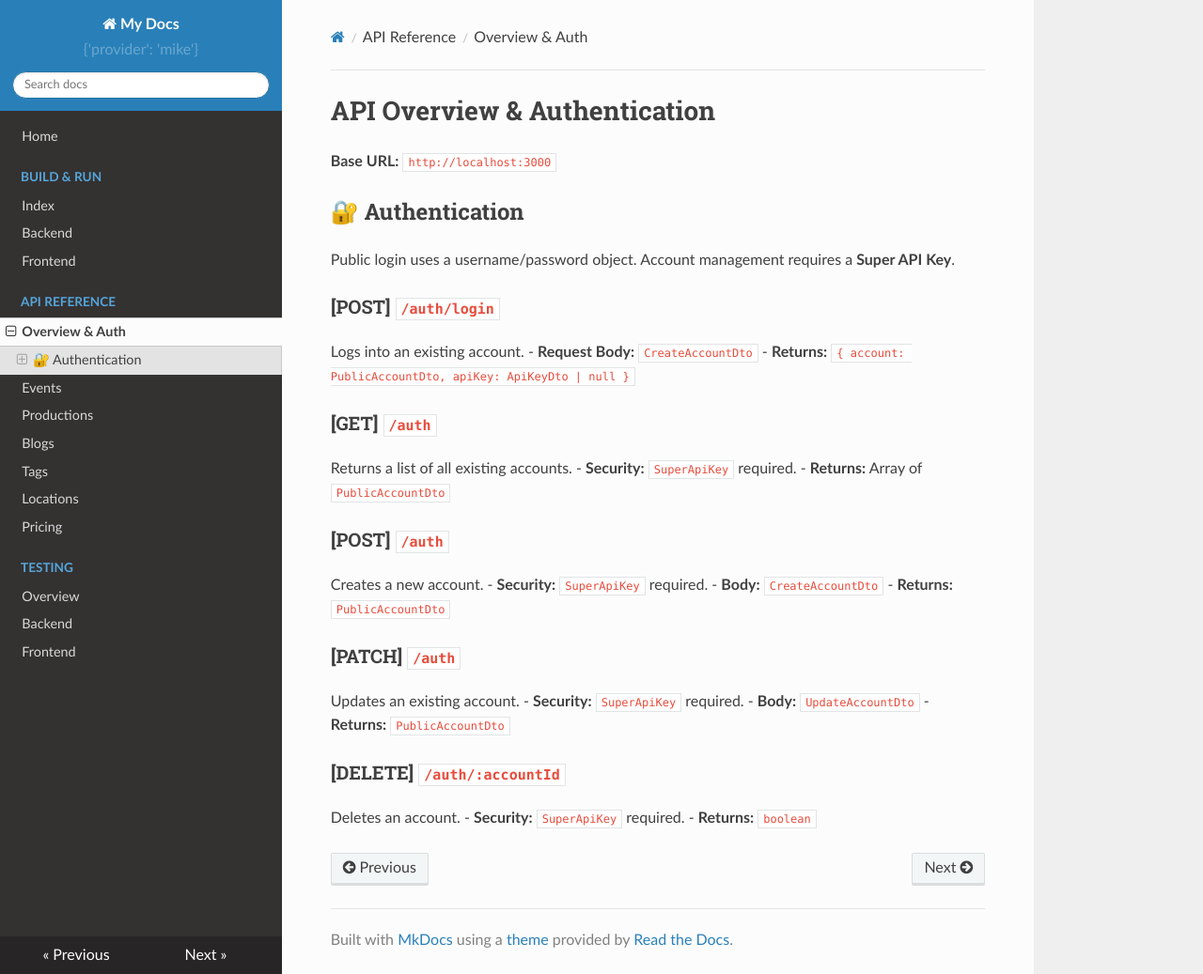
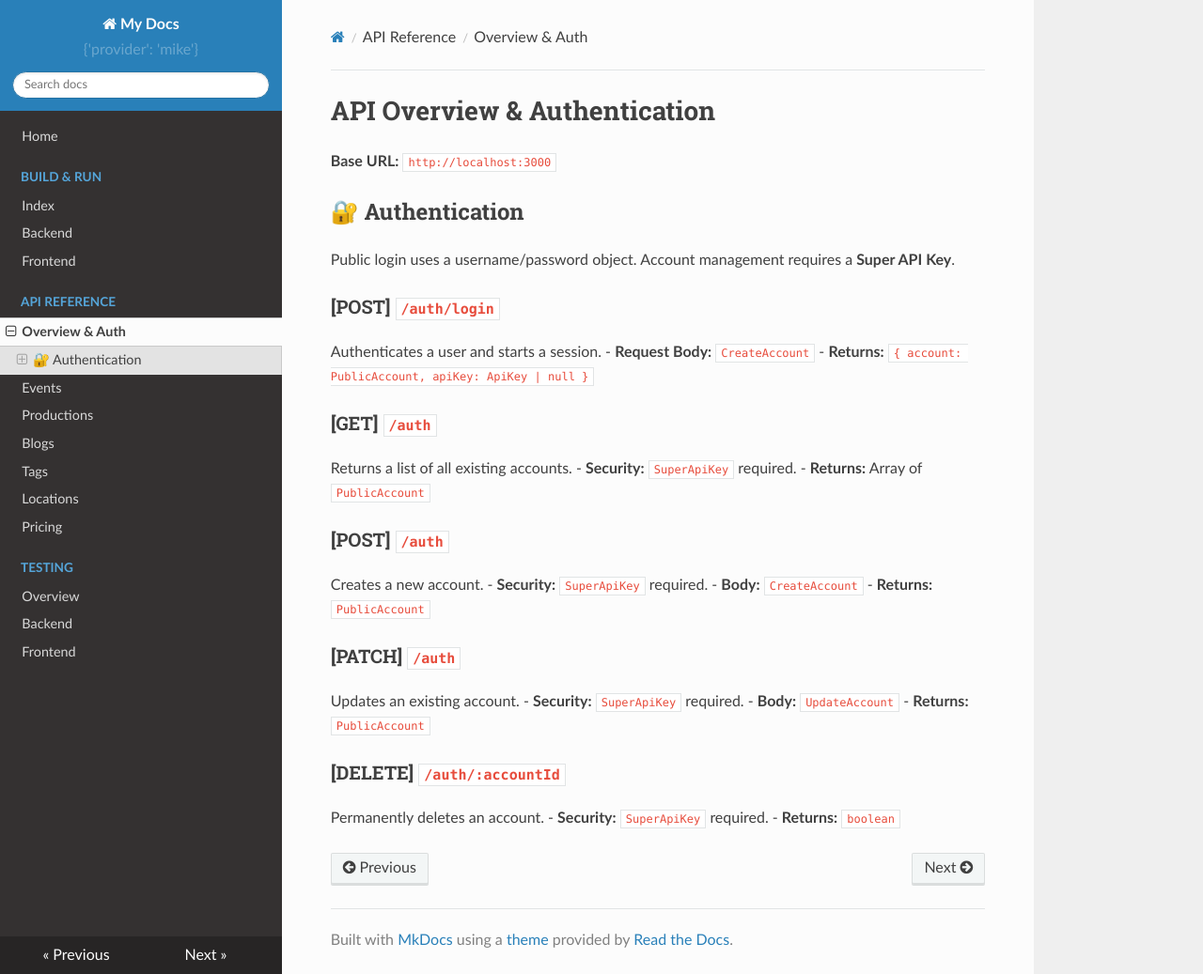
Before and after one commit to SELab-2/viernulvier-4, an MkDocs documentation site: the page built from docs/api/index.md, in a window 1280 px wide and 1037 px high. Shown: the whole window at 94% size. Built offline with MkDocs 1.6.1, drawn with Linux system fonts in a browser that asks for light colours; nearby versions of some CDN libraries.

Commit message:
Deleted useless file anddddd forgot to press save on a file again :)))))

```diff
--- a/docs/api/index.md
+++ b/docs/api/index.md
@@ -6,28 +6,28 @@
 Public login uses a username/password object. Account management requires a **Super API Key**.
 
 ### [POST] `/auth/login`
-Logs into an existing account.
-- **Request Body:** `CreateAccountDto`
-- **Returns:** `{ account: PublicAccountDto, apiKey: ApiKeyDto | null }`
+Authenticates a user and starts a session.
+- **Request Body:** `CreateAccount`
+- **Returns:** `{ account: PublicAccount, apiKey: ApiKey | null }`
 
 ### [GET] `/auth`
 Returns a list of all existing accounts.
 - **Security:** `SuperApiKey` required.
-- **Returns:** Array of `PublicAccountDto`
+- **Returns:** Array of `PublicAccount`
 
 ### [POST] `/auth`
 Creates a new account.
 - **Security:** `SuperApiKey` required.
-- **Body:** `CreateAccountDto`
-- **Returns:** `PublicAccountDto`
+- **Body:** `CreateAccount`
+- **Returns:** `PublicAccount`
 
 ### [PATCH] `/auth`
 Updates an existing account.
 - **Security:** `SuperApiKey` required.
-- **Body:** `UpdateAccountDto`
-- **Returns:** `PublicAccountDto`
+- **Body:** `UpdateAccount`
+- **Returns:** `PublicAccount`
 
 ### [DELETE] `/auth/:accountId`
-Deletes an account.
+Permanently deletes an account.
 - **Security:** `SuperApiKey` required.
 - **Returns:** `boolean`
```
Also changed, not shown: docs/api/endpoints.md (deleted, +0 -74 lines).
